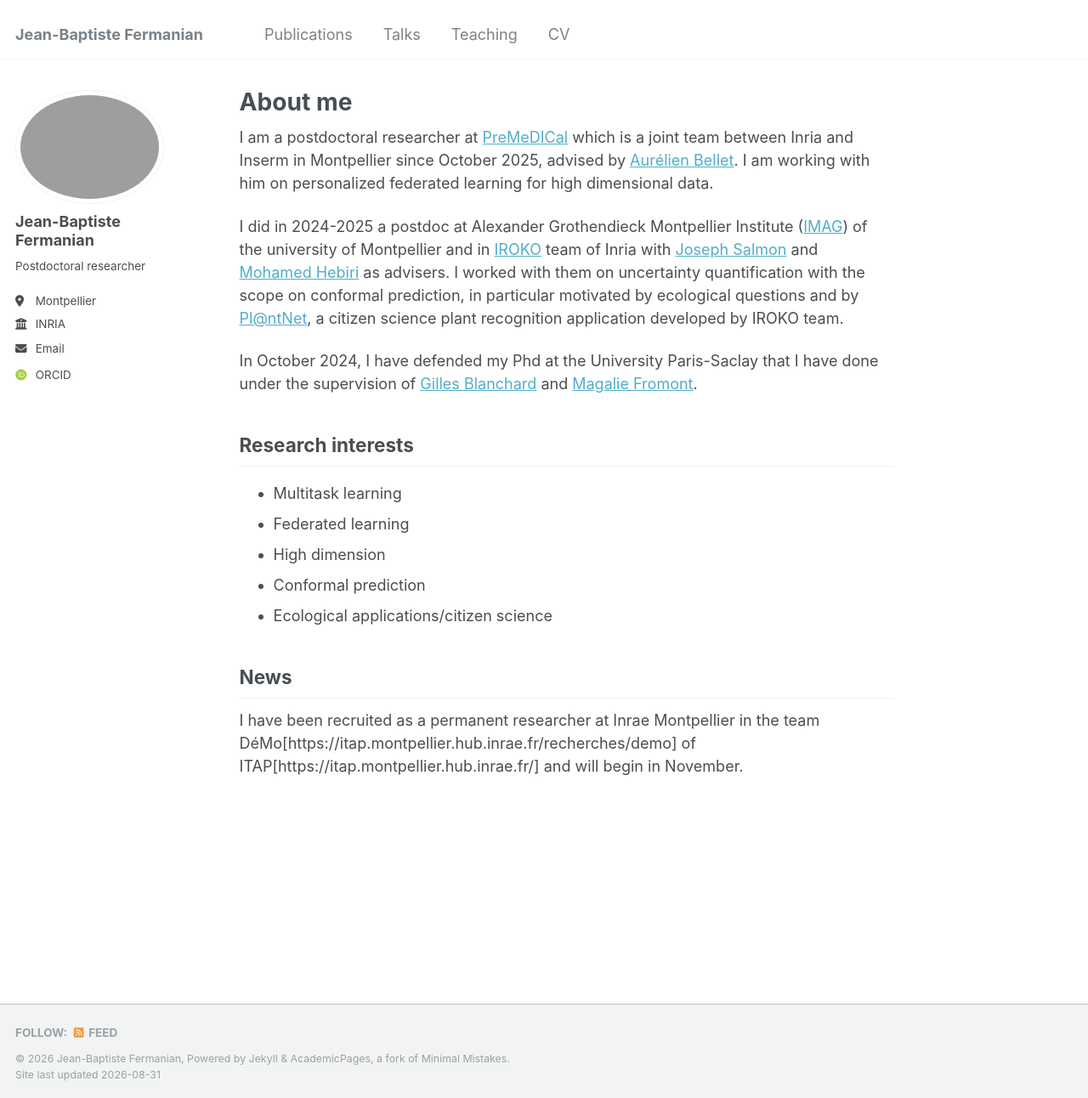
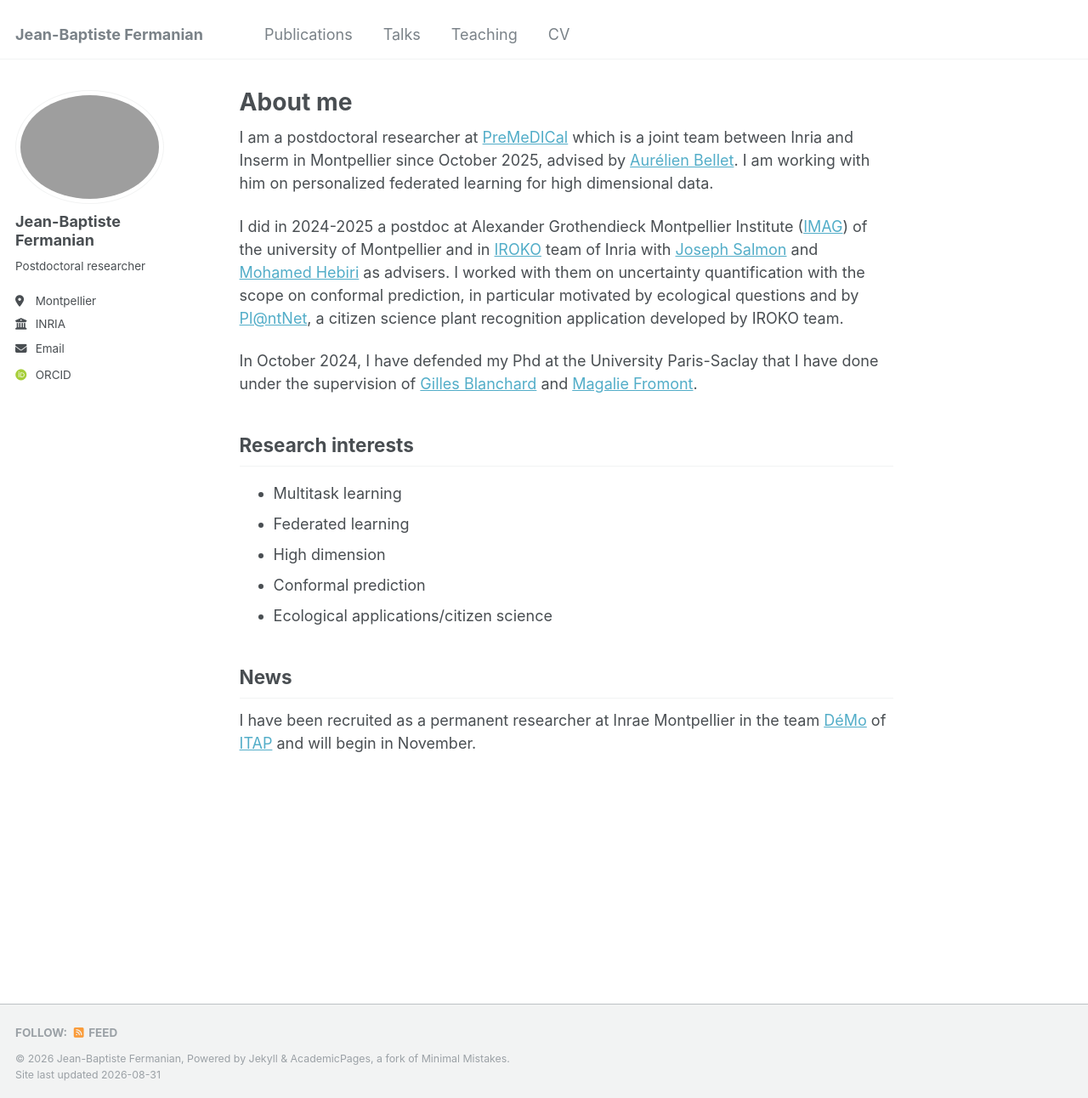
Before and after one commit to jeanbaptistefermanian/jeanbaptistefermanian.github.io, a Jekyll site: the page built from _pages/about.md, in a window 1280 px wide and 1292 px high. Shown: the whole window at 85% size. Built offline with Jekyll 4.4.1, drawn with Linux system fonts in a browser that asks for light colours; some web fonts are replaced.

Commit message:
typo affiliation

```diff
--- a/_pages/about.md
+++ b/_pages/about.md
@@ -22,4 +22,4 @@ In October 2024, I have defended my Phd at the University Paris-Saclay that I ha
 
 ## News
 
-I have been recruited as a permanent researcher at Inrae Montpellier in the team DéMo[https://itap.montpellier.hub.inrae.fr/recherches/demo] of ITAP[https://itap.montpellier.hub.inrae.fr/] and will begin in November.
+I have been recruited as a permanent researcher at Inrae Montpellier in the team [DéMo](https://itap.montpellier.hub.inrae.fr/recherches/demo) of [ITAP](https://itap.montpellier.hub.inrae.fr/) and will begin in November.
```
